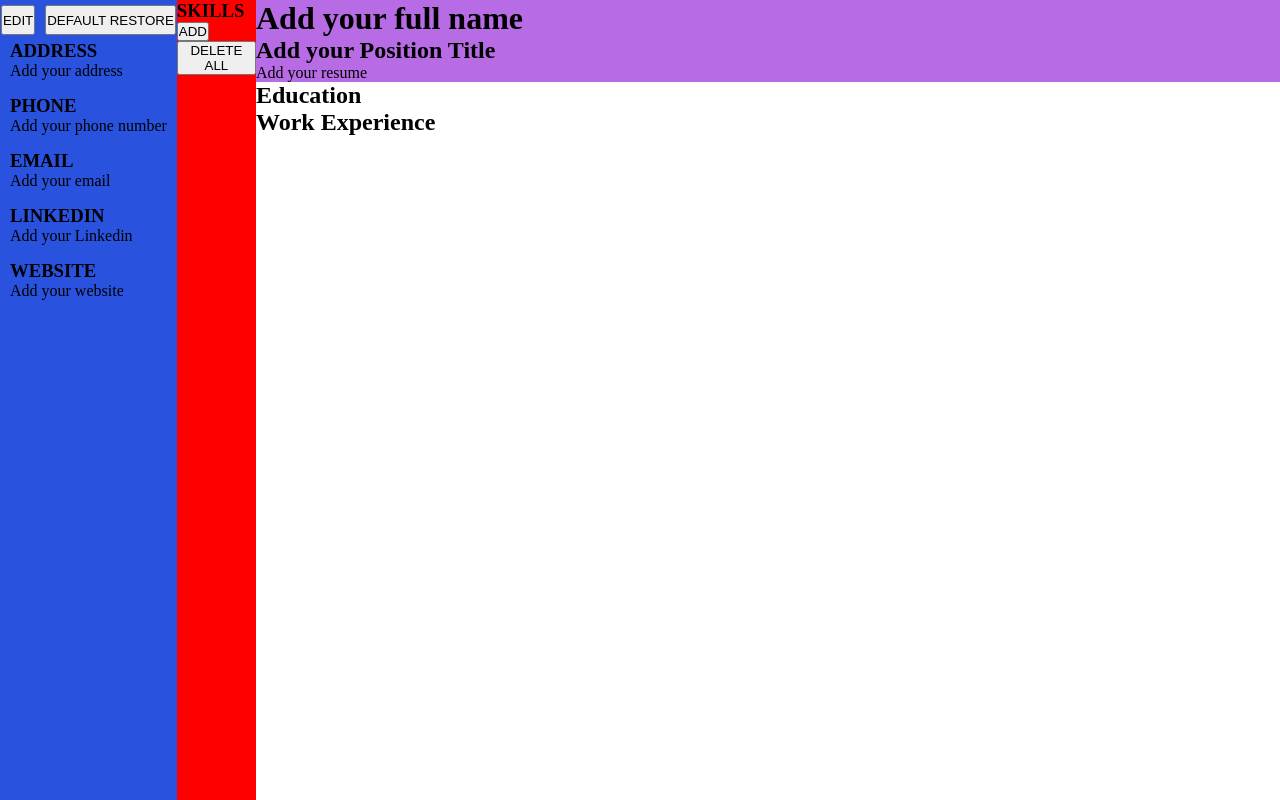
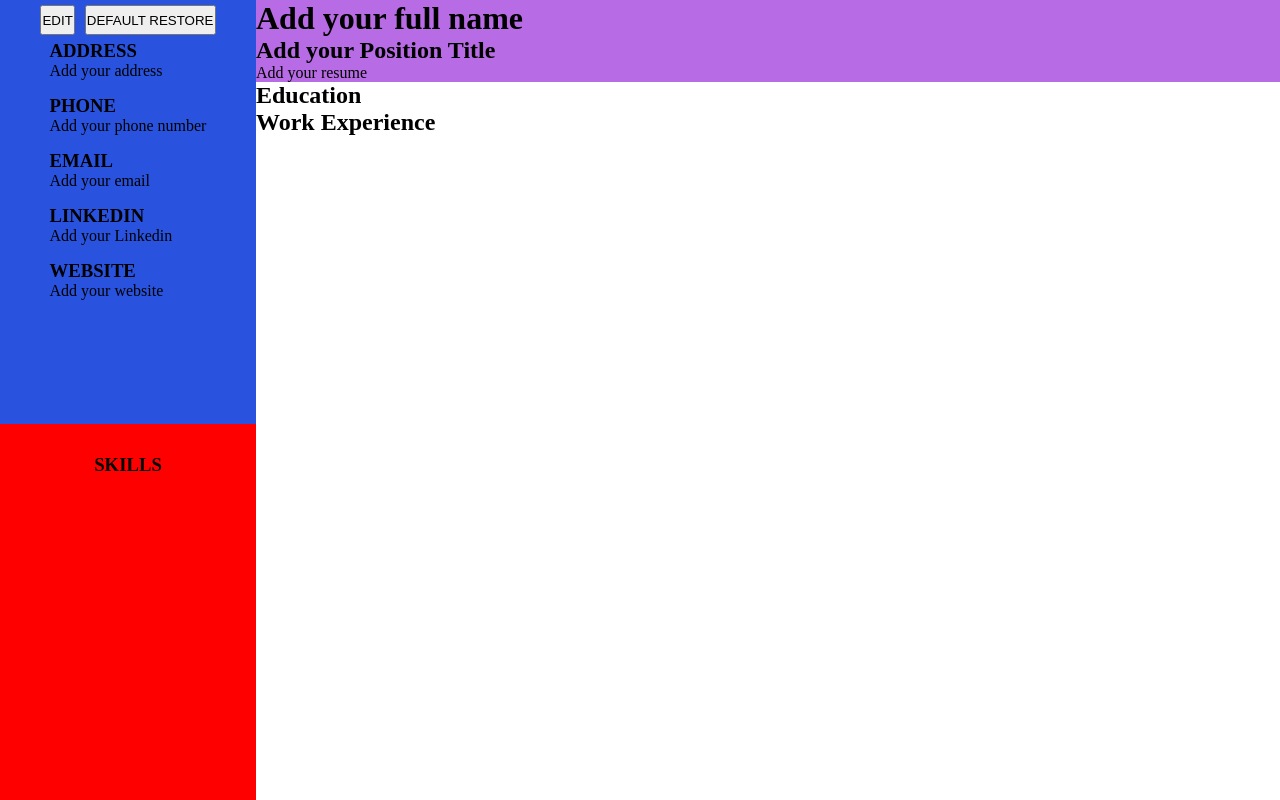
Before and after one commit to Luise8/cd-app, a React (Create React App) app: page / in a window 1280 px wide. Built offline with nearby package versions, Linux system fonts and the light colour scheme.

Commit message:
Add style to title and buttons of header

```diff
--- a/src/components/Skills.js
+++ b/src/components/Skills.js
@@ -35,25 +35,34 @@ class Skills extends Component {
 
   render() {
     return (
-      <div>
+      <>
+        <div className="container-skills">
+          <div className="container-header-skills">
             <div className="container-title-skills">
               <h3>SKILLS</h3>
-          <button className="btn-add-skill" /* onClick={this.handleToggle} */>
+            </div>
+            <div className="container-btn-skills">
+              <button
+                className="btn-add-skills" /* onClick={this.handleToggle} */
+              >
                 ADD
               </button>
               <button
-            className="btn-add-skill"
+                className="btn-add-skills"
                 /* onClick={this.handleToggleDeleteAll} */
               >
                 DELETE ALL
               </button>
             </div>
+          </div>
+
           {/* Show all the items experience on the screen */}
           {/*  <OverviewArrayObjects
           itemList={}
           removeItem={this.removeItem}
           changeItem={this.changeItem}
         /> */}
+        </div>
         {/* Modal confirmation to delete all */}
         {/*  <ModalConfirmation
           modalActive={activeDeleteAll}
@@ -81,7 +90,7 @@ class Skills extends Component {
           btnOneFunction={this.onSubmitItem}
           onChange={this.handleChange}
         /> */}
-      </div>
+      </>
     );
   }
 }
--- a/src/styles/ContactInformation.css
+++ b/src/styles/ContactInformation.css
@@ -6,6 +6,7 @@
   justify-content: center;
   position: relative;
   padding-top: 40px;
+  height: 48%;
 }
 
 /* SINGLE ITEM */
--- a/src/styles/Sidebar.css
+++ b/src/styles/Sidebar.css
@@ -1,6 +1,8 @@
 .containerSidebar {
   display: flex;
+  flex-direction: column;
   background-color: red;
   width: 20vw;
   height: 100vh;
+  gap: 30px;
 }
--- a/src/styles/Skills.css
+++ b/src/styles/Skills.css
@@ -0,0 +1,18 @@
+.container-header-skills {
+  display: flex;
+  justify-content: center;
+  position: relative;
+}
+
+/* BUTTONS */
+.container-btn-skills {
+  position: absolute;
+  right: 0;
+  top: 0;
+  display: none;
+}
+
+.container-header-skills:hover .container-btn-skills {
+  display: flex;
+  gap: 10px;
+}
```
Lines whose indentation alone changed are shown as unchanged.
